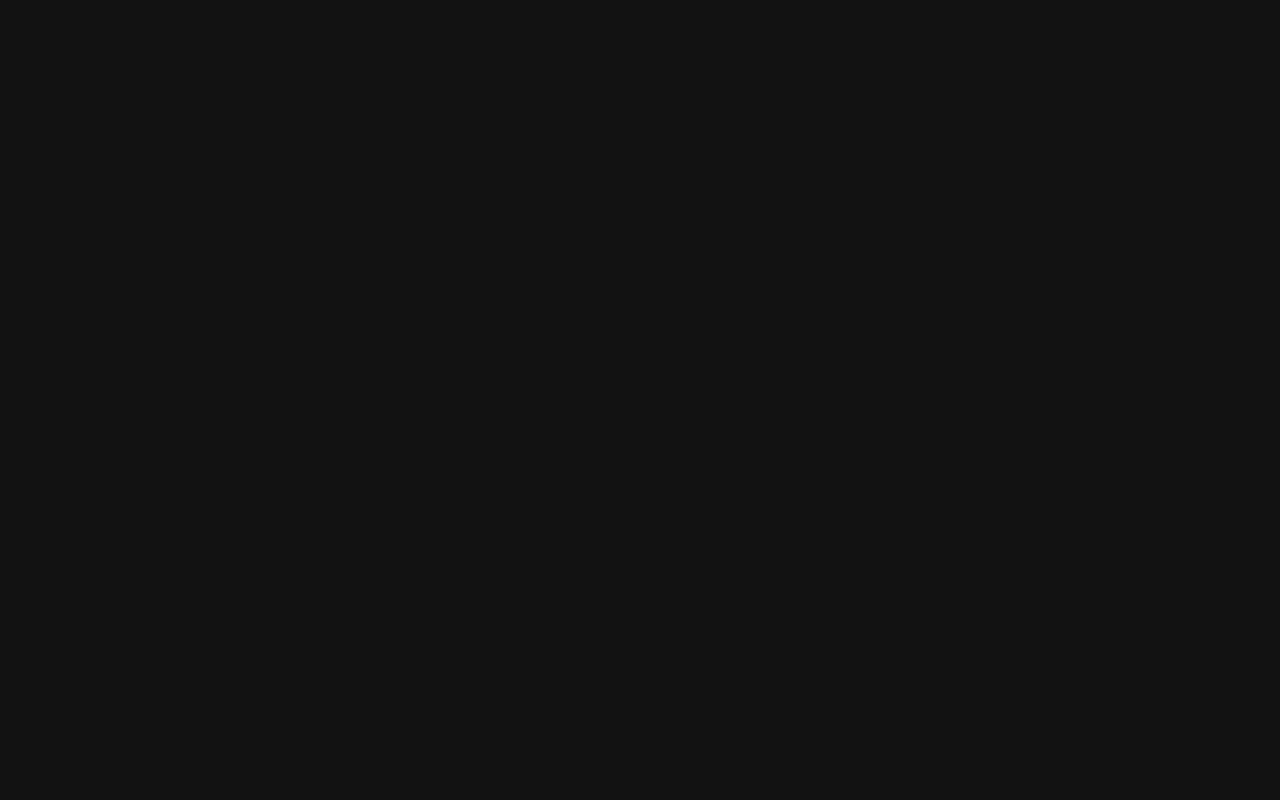
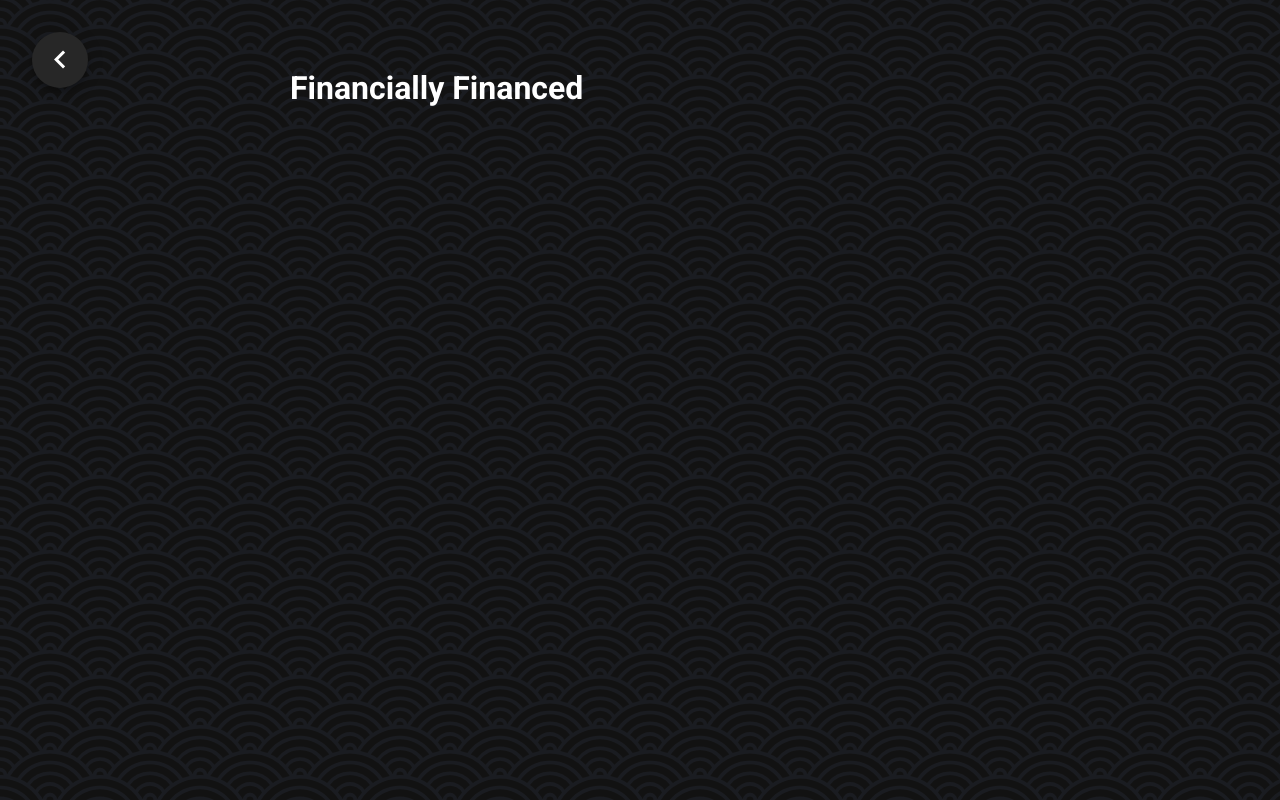
Before and after one commit to ahuff1315/anastasia-huff, a Nuxt app: page /financially-financed in a window 1280 px wide. Before the commit this address had no page. Built offline with nearby package versions, Linux system fonts and the light colour scheme.

Commit message:
add page for financially financed

```diff
--- /dev/null
+++ b/pages/financially-financed.vue
@@ -0,0 +1,62 @@
+<template>
+  <div class="main-container py-16">
+    <div class="main-opacity" :class="[fadeOutStart ? 'fade-out-start' : '']">
+      <v-btn class="ml-4 mt-4" fab top left fixed @click="redirect()">
+        <v-icon large>
+          mdi-chevron-left
+        </v-icon>
+      </v-btn>
+      <div class="section-container">
+        <h1>Financially Financed</h1>
+      </div>
+    </div>
+  </div>
+</template>
+
+<script>
+export default {
+  data() {
+    return {
+      fadeOutStart: false,
+    };
+  },
+  components: {},
+  methods: {
+    redirect() {
+      this.fadeOutStart = true;
+      setTimeout(() => {
+        this.$router.go(-1);
+      }, 200);
+    },
+  },
+};
+</script>
+
+<style lang="scss">
+.main-container {
+  height: 100%;
+}
+p {
+  max-width: 600px;
+}
+.section-container {
+  max-width: 700px;
+  margin: auto;
+}
+.fade-out-start {
+  transition: opacity 0.2s ease-in;
+  opacity: 0 !important;
+}
+.main-opacity {
+  animation: fadein ease-in-out 0.2s;
+  opacity: 1;
+}
+@keyframes fadein {
+  from {
+    opacity: 0;
+  }
+  to {
+    opacity: 1;
+  }
+}
+</style>
```
